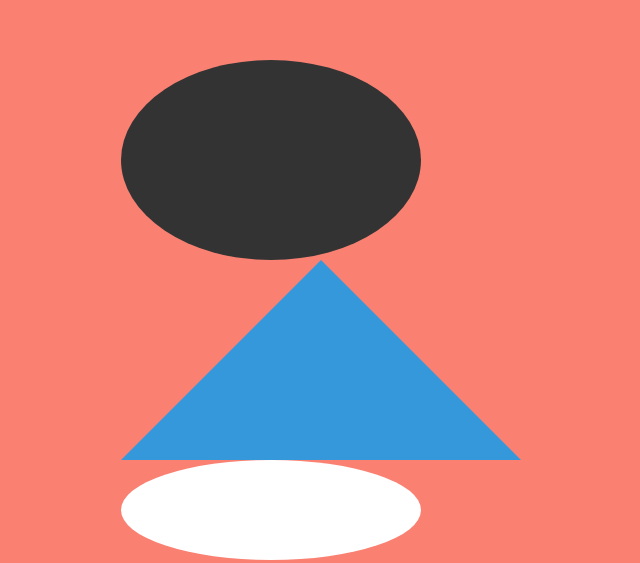
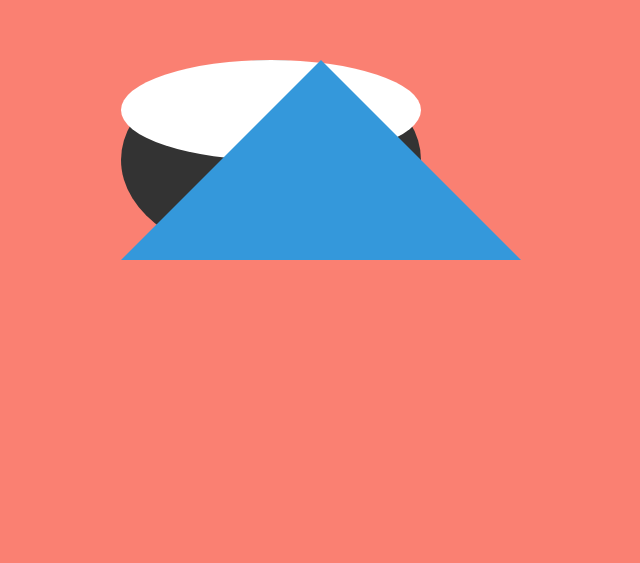
Before and after one commit to vifigu1097/block10mdn, a plain HTML site: page index.html in a window 1280 px wide. Shown: the part 340-903 px from the top of the page, without its empty margins (279-919 px from the left). Drawn offline with Linux system fonts and the light colour scheme.

Commit message:
adjusted padding

```diff
--- a/index.html
+++ b/index.html
@@ -8,10 +8,9 @@
 </head>
  <body>
     <main>
-    <div class="contianer"></div>
-    <div id="box1"></div>
-    <div id="box2"></div>
-    <div id="box3"></div>
+    <div class="shape shape1"></div>
+    <div class="shape shape2"></div>
+    <div class="shape shape3"></div>
     </main>
     <footer>
        <form>
@@ -24,12 +23,11 @@
         <br/>
         <label for="Email">Email</label>
         <input type="text" id="Email">
-        <br/>
 
         <br/>
         <input type="submit" value="Submit">
+       </form>
+
     </footer>
 
 </body>
-
-</html>
--- a/style.css
+++ b/style.css
@@ -5,7 +5,7 @@
 
   }
 
-  #box1{
+  .shape1 {
     width: 300px;
     height: 200px;
     background-color: #333;
@@ -13,15 +13,15 @@
     z-index: 1;
   }
 
-    #box2 {
+  .shape2 {
     width: 0;
     height: 0;
     border-left: 200px solid transparent;
     border-right: 200px solid transparent;
     border-bottom: 200px solid #3498db;
-    z-index: 1;
+    z-index: 2;
   }
-  #box3 {
+  .shape3 {
     width: 100px;
     height: 100px;
     background-color: white;
@@ -36,14 +36,11 @@
     display: flex;
     flex-direction: column;
     background-color: salmon;
-    width: 100%;
-    height: 200%;
 
   }
   main {
     flex: 1;
 }
-
 footer {
     background-color: #333;
     color: #fff;
@@ -55,9 +52,3 @@ html,body {
     padding: 0;
 
 }
-head {
-    height: 200%;
-    width: 200%;
-    padding: 10;
-
-}
```
